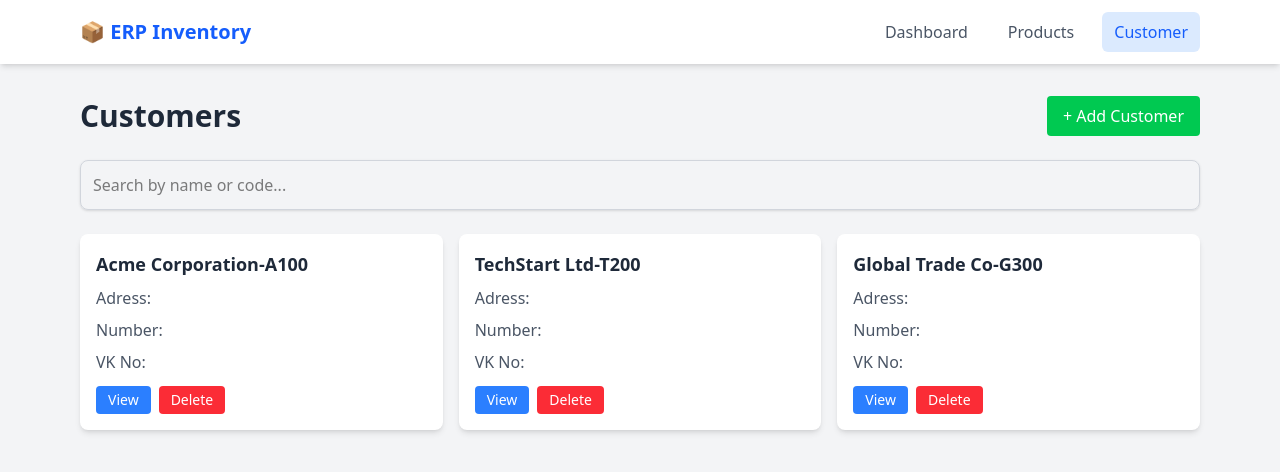
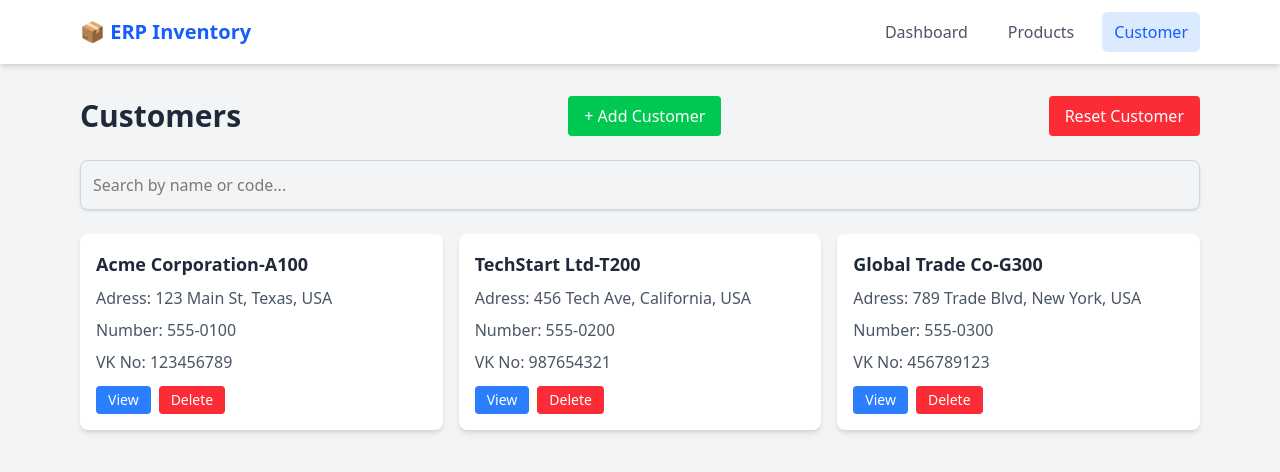
Before and after one commit to eneskaraoglu/erp-inventory-manager, a React (Vite) app: page /customers in a window 1280 px wide. Shown: the top 472 px of the page. Built offline with nearby package versions, Linux system fonts and the light colour scheme.

Commit message:
add reset for customer
add reset for customer

```diff
--- a/src/App.tsx
+++ b/src/App.tsx
@@ -68,6 +68,11 @@ function App() {
     setCustomers(customers.filter(c => c.id !== id))
   }
 
+  const handleResetCustomer = () => {
+    localStorage.setItem('customers', JSON.stringify(initialCustomers))
+    setCustomers(initialCustomers)
+  }
+
   return (
     <BrowserRouter>
       <Layout>
@@ -81,7 +86,7 @@ function App() {
           <Route path="/products/:id" element={<ProductDetailPage products={products} onDelete={handleDeleteProduct} />} />
 
           {/* Customers */}
-          <Route path="/customers" element={<CustomersPage customers={customers} onDelete={handleDeleteCustomer} />} />
+          <Route path="/customers" element={<CustomersPage customers={customers} onDelete={handleDeleteCustomer} resetCustomer={handleResetCustomer} />} />
           <Route path="/customers/new" element={<AddCustomerPage onAdd={handleAddCustomer} />} />
           <Route path="/customers/:id" element={<CustomerDetailPage customers={customers} onDelete={handleDeleteCustomer} />} />
         </Routes>
--- a/src/pages/Customer/CustomersPage.tsx
+++ b/src/pages/Customer/CustomersPage.tsx
@@ -6,9 +6,10 @@ import CustomerCard from '../../components/customer/CustomerCard'
 interface CustomersPageProps {
   customers: Customer[]
   onDelete: (id: number) => void
+  resetCustomer: () => void
 }
 
-function CustomersPage({ customers, onDelete }: CustomersPageProps) {
+function CustomersPage({ customers, onDelete , resetCustomer}: CustomersPageProps) {
   const [searchTerm, setSearchTerm] = useState('')
 
   // Filter customers based on search (by name or code)
@@ -28,6 +29,12 @@ function CustomersPage({ customers, onDelete }: CustomersPageProps) {
         >
           + Add Customer
         </Link>
+        <button
+          onClick={() => resetCustomer()}
+          className="bg-red-500 text-white px-4 py-2 rounded hover:bg-red-600"
+        >
+          Reset Customer
+        </button>
       </div>
 
       {/* Search Bar */}
@@ -48,10 +55,9 @@ function CustomersPage({ customers, onDelete }: CustomersPageProps) {
         <div className="grid grid-cols-1 md:grid-cols-2 lg:grid-cols-3 gap-4">
           {filteredCustomers.map(customer => (
             <CustomerCard
-              key={customer.id}
+              adress={customer.address} number={customer.phone} vkno={customer.taxNumber} key={customer.id}
               {...customer}
-              onDelete={onDelete}
-            />
+              onDelete={onDelete}            />
           ))}
         </div>
       )}
```
